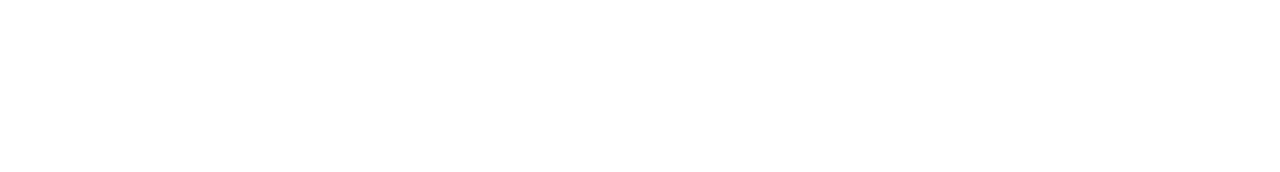
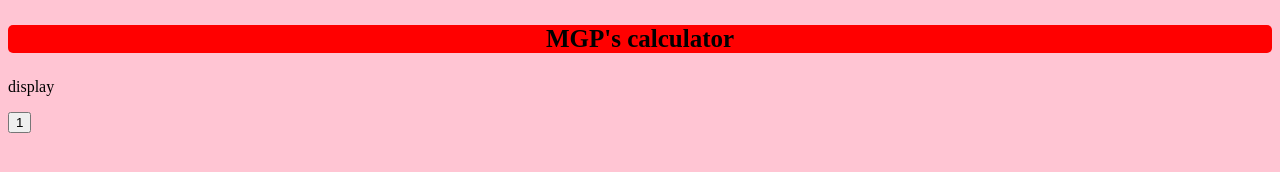
Before and after one commit to megawepic/odin-calculator, a plain HTML site: page index.html in a window 1280 px wide. Drawn offline with Linux system fonts and the light colour scheme.

Commit message:
edit code.js index.html style.css

```diff
--- a/code.js
+++ b/code.js
@@ -13,3 +13,15 @@ function divide(a,b){
 function multiply(a,b) {
     return a * b
 }
+
+function operate(num1,num2,operator){
+    if (operator == "+"){
+        return add(num1, num2)
+    } else if (operator == "-"){
+        return subtract(num1,num2)
+    } else if (operator == "/") {
+        return divide(num1,num2)
+    } else if (operator == "*"){
+        return multiply(num1,num2)
+    }
+}
--- a/index.html
+++ b/index.html
@@ -8,7 +8,19 @@
 </head>
 <body>
 
+    <div class="intro">
+        <p>MGP's calculator</p>
+    </div>
 
+    <div>
+        <div class="display">
+            <p>display</p>
+        </div>
+
+        <div class="container">
+            <button>1</button>
+        </div>
+    </div>
     <script src="code.js"></script>
 </body>
 </html>
--- a/style.css
+++ b/style.css
@@ -0,0 +1,12 @@
+body{
+    background-color: #FFC5D3;
+}
+
+.intro {
+    background-color: red;
+    font-family: 'Neo Tech';
+    font-size: 25px;
+    font-weight: bold;
+    border-radius: 5px;
+    text-align: center;
+}
```
